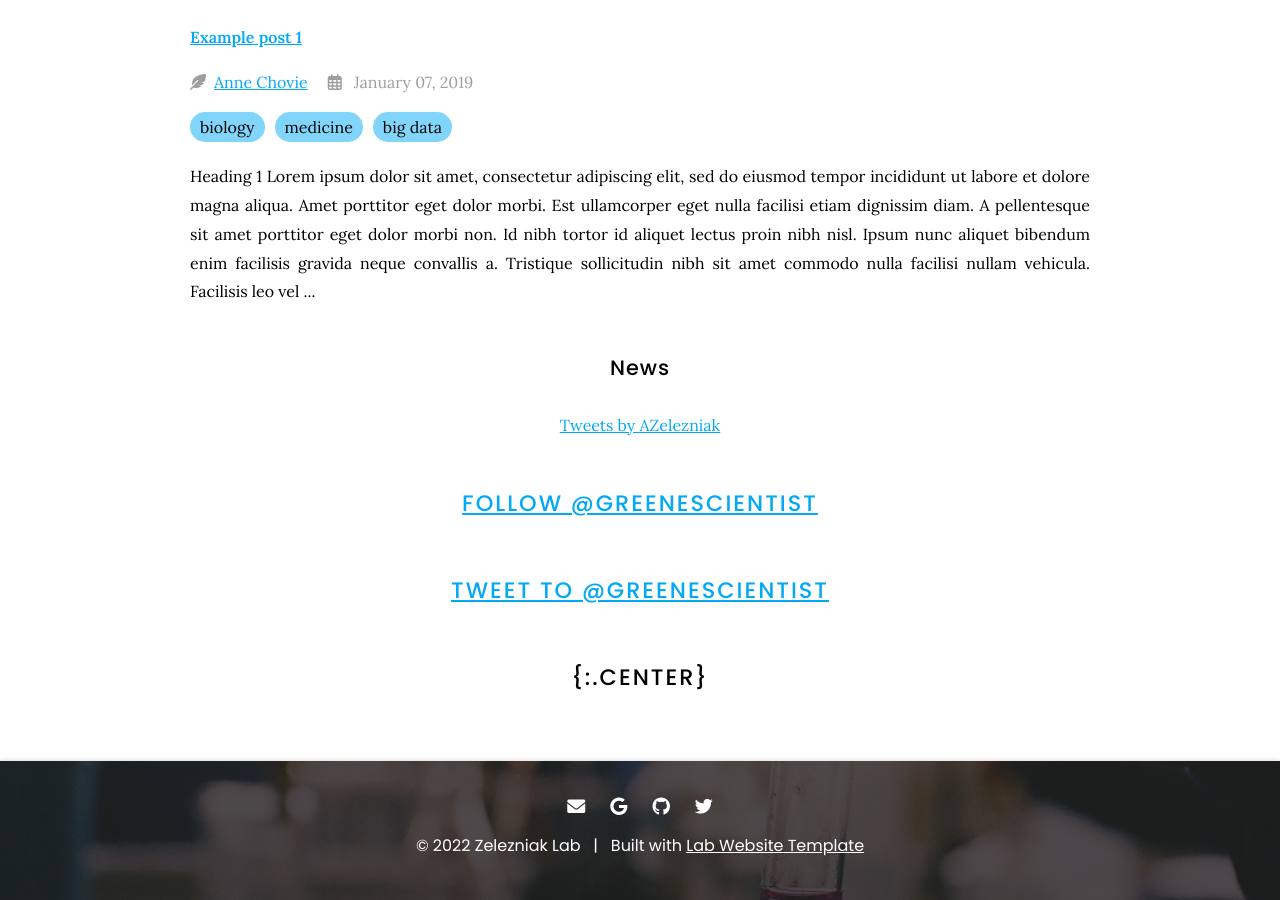
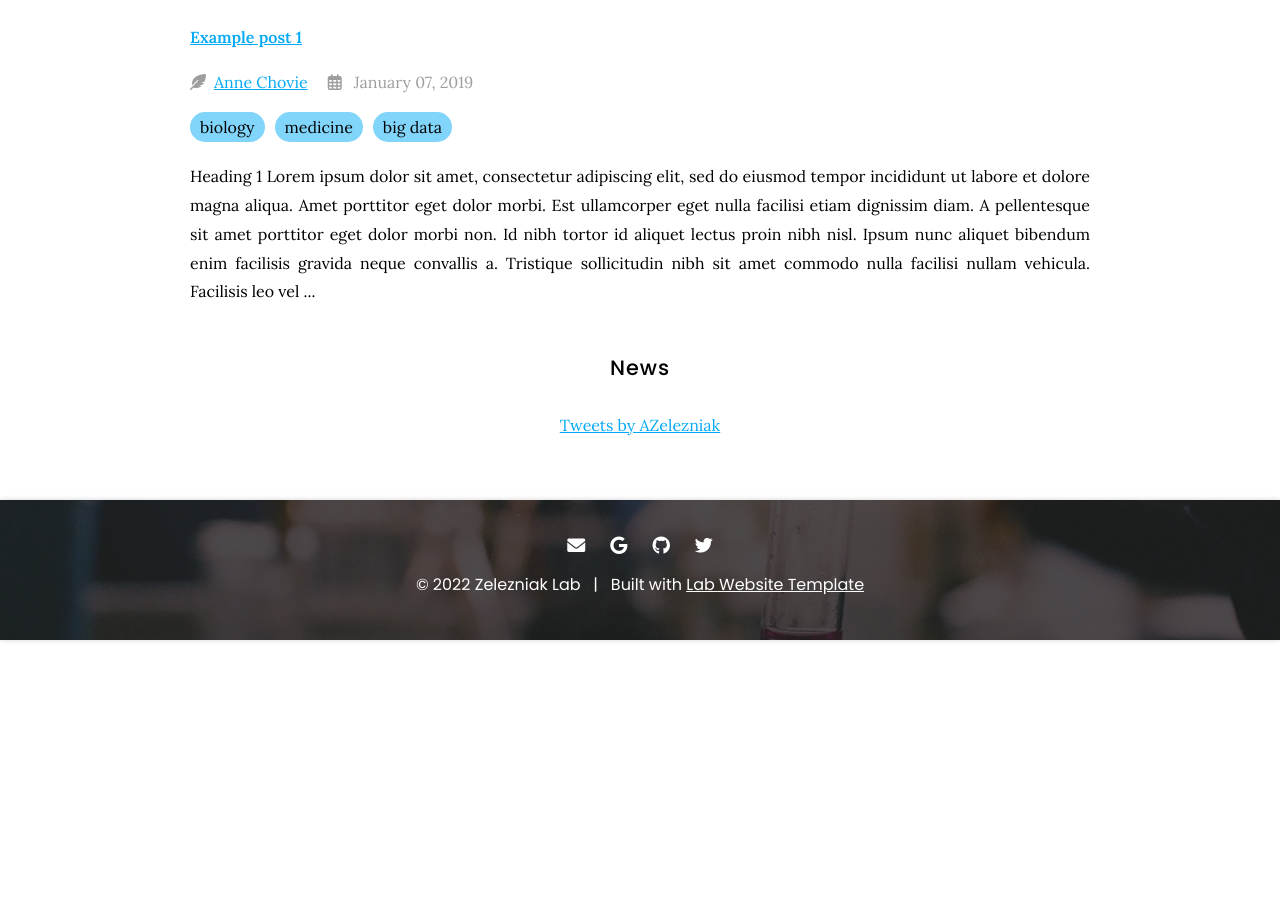
Before and after one commit to zelezniak-lab/zelezniak-lab.github.io, a Jekyll site: the page built from blog/index.md, in a window 1280 px wide and 900 px high, scrolled down 852 px. Built offline with Jekyll 4.4.1, drawn with Linux system fonts in a browser that asks for light colours; comment, search, counter and statistics services are not loaded; after the commit the page ends 1492 px from its top, so only the background shows below that.

Commit message:
Updates members

```diff
--- a/blog/index.md
+++ b/blog/index.md
@@ -19,6 +19,6 @@
 <a class="twitter-timeline" href="https://twitter.com/AZelezniak?ref_src=twsrc%5Etfw">Tweets by AZelezniak</a> <script async src="https://platform.twitter.com/widgets.js" charset="utf-8"></script>
 {:.center}
 
-# <a href="https://twitter.com/GreeneScientist?ref_src=twsrc%5Etfw" class="twitter-follow-button" data-show-count="false">Follow @GreeneScientist</a><script async src="https://platform.twitter.com/widgets.js" charset="utf-8"></script>
-# <a href="https://twitter.com/intent/tweet?screen_name=GreeneScientist&ref_src=twsrc%5Etfw" class="twitter-mention-button" data-show-count="false">Tweet to @GreeneScientist</a><script async src="https://platform.twitter.com/widgets.js" charset="utf-8"></script>
-# {:.center}
+[//]: # <a href="https://twitter.com/GreeneScientist?ref_src=twsrc%5Etfw" class="twitter-follow-button" data-show-count="false">Follow @GreeneScientist</a><script async src="https://platform.twitter.com/widgets.js" charset="utf-8"></script>
+[//]: # <a href="https://twitter.com/intent/tweet?screen_name=GreeneScientist&ref_src=twsrc%5Etfw" class="twitter-mention-button" data-show-count="false">Tweet to @GreeneScientist</a><script async src="https://platform.twitter.com/widgets.js" charset="utf-8"></script>
+[//]: # {:.center}
```
